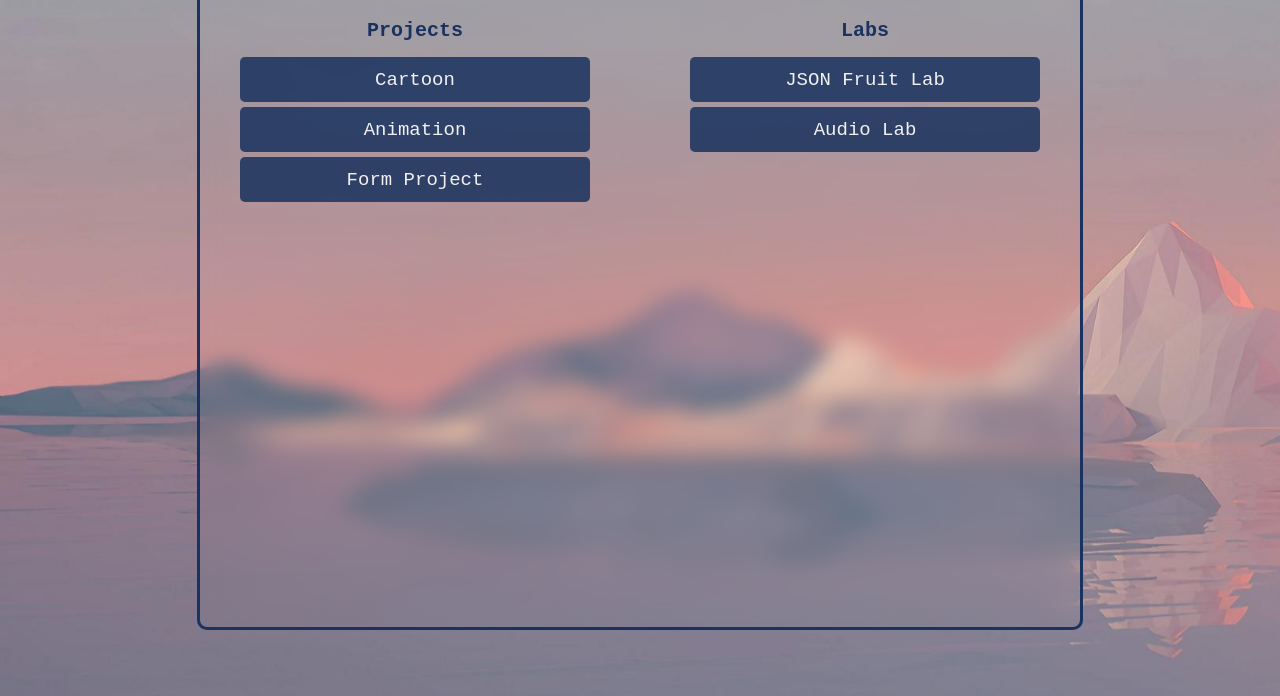
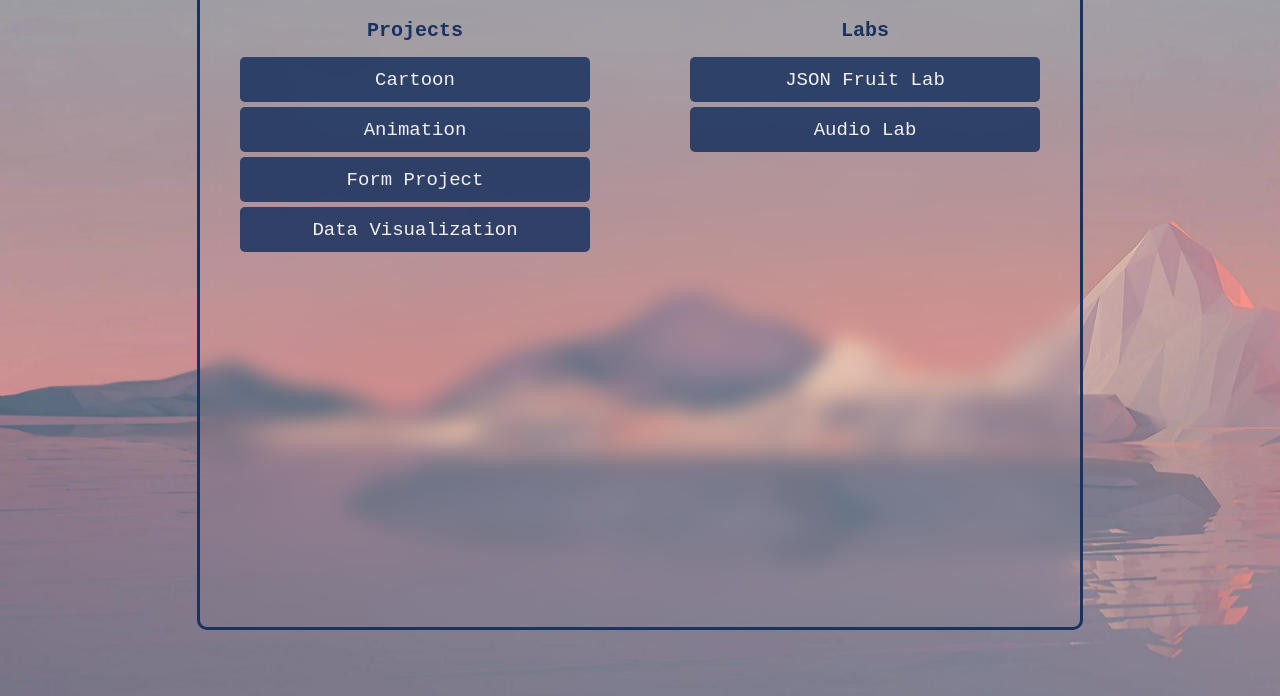
Before and after one commit to czhang1002/Chulan_Zhang_CISC_3610, a plain HTML site: page Portfolio.html in a window 1280 px wide. Shown: the part 130-826 px from the top of the page. Drawn offline with Linux system fonts and the light colour scheme.

Commit message:
Update Portfolio.html

```diff
--- a/Portfolio.html
+++ b/Portfolio.html
@@ -25,6 +25,9 @@
                     <a class="button" href="Form/Form_Project.html">
                         <button>Form Project</button>
                     </a>
+                    <a class="button" href="Data_Visualization/data_visualization.html">
+                        <button>Data Visualization</button>
+                    </a>
                 </div>
                 <div id="section">
                     <!-- list of labs -->
```
